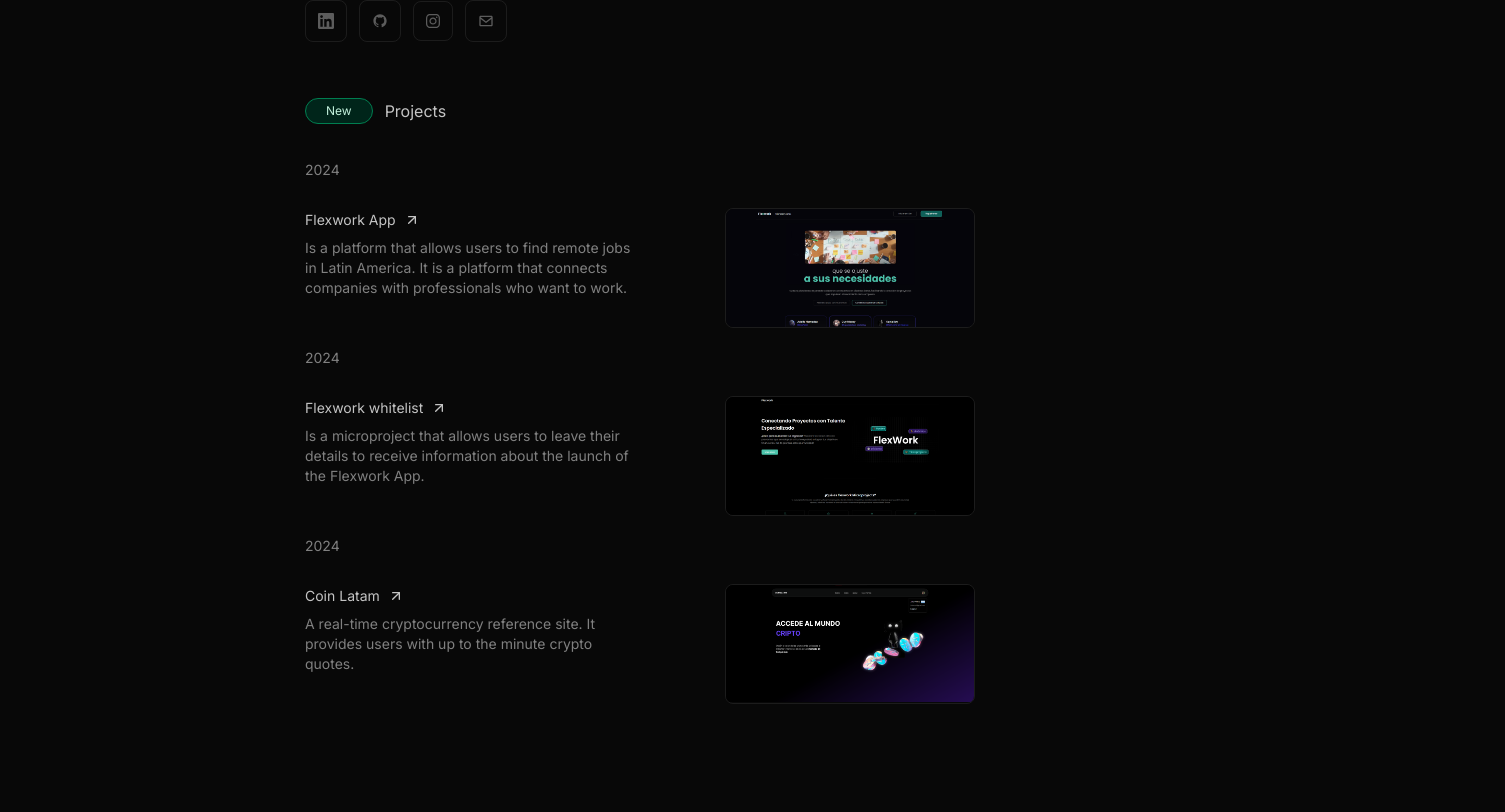
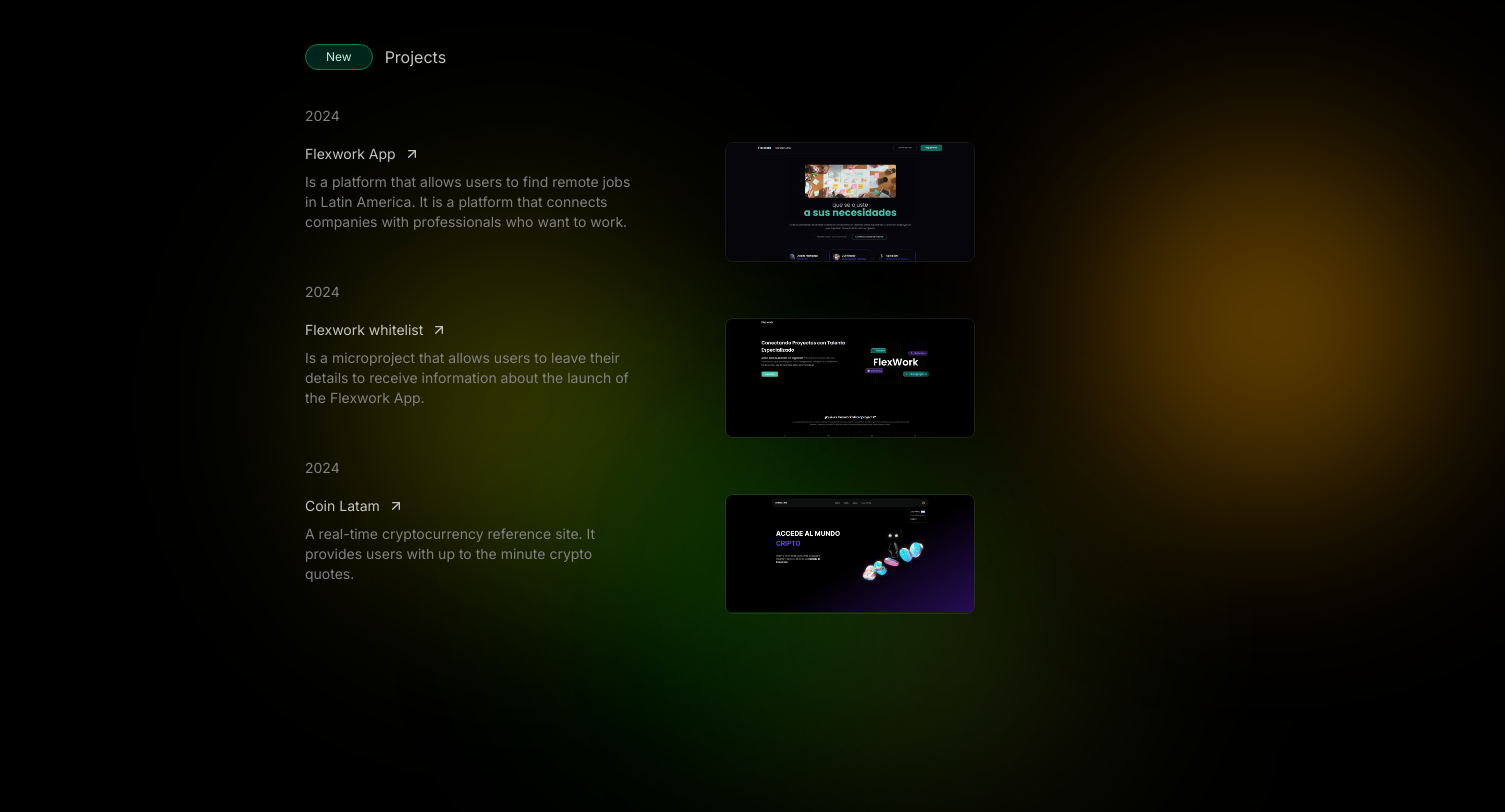
Before and after one commit to julianvidela/porfolio-2025, a Next.js app: page / in a window 1280 px wide. Shown: the part 428-1240 px from the top of the page, 1505 px wide, since content can reach past the window. Built offline with nearby package versions, Linux system fonts and the light colour scheme.

Commit message:
new background ready

```diff
--- a/src/app/atoms/backGround/BackGround.tsx
+++ b/src/app/atoms/backGround/BackGround.tsx
@@ -1,12 +1,31 @@
+// import React from 'react';
+// import './Background.css'; // Asegúrate de enlazar el archivo CSS
+
+// const Background: React.FC = () => {
+//   return (
+//     <div className="blur-bg">
+//       <div className="blur-circle circle-1"></div>
+//       <div className="blur-circle circle-2"></div>
+//       <div className="blur-circle circle-3"></div>
+//       <div className="blur-circle circle-4"></div>
+//     </div>
+//   );
+// };
+
+// export default Background;
+
 import React from 'react';
-import './Background.css'; // Asegúrate de enlazar el archivo CSS
+import './backGround.css';
 
 const Background: React.FC = () => {
   return (
-    <div className="bg-gradient">
-      <div className="bg-radial g1"></div>
-      <div className="bg-radial g2"></div>
-      <div className="bg-radial g3"></div>
+    <div className="background-container">
+      <div className="blur-bg">
+        <div className="blur-circle circle-1"></div>
+        <div className="blur-circle circle-2"></div>
+        <div className="blur-circle circle-3"></div>
+        <div className="blur-circle circle-4"></div>
+      </div>
     </div>
   );
 };
--- a/src/app/atoms/backGround/backGround.css
+++ b/src/app/atoms/backGround/backGround.css
@@ -1,32 +1,115 @@
-.bg-gradient {
-    position:fixed;
-    top: 0;
-    left: 0;
-    right: 0;
-    bottom: 0;
-    width: 100vw;
+/* body {
+  margin: 0;
+  padding: 0;
+  background: black;
   height: 100vh;
-    background: linear-gradient(180deg, #024, #000);
-    overflow: hidden;
-    pointer-events: none;
+
+}
+
+.blur-bg {
+  position: absolute;
+  width: 100%;
+  height: 100vh;
+  display: flex;
+  justify-content: center;
+  align-items: center;
   z-index: -1;
 }
 
-  .bg-gradient .g2 {
-    background: radial-gradient(circle at center, rgba(0, 0, 0, 0.6), transparent 70%);
-    top: -25%;
-    left: -25%;
+.blur-circle {
+  position: absolute;
+  width: 400px;
+  height: 400px;
+  background: radial-gradient(circle, rgba(255, 255, 0, 0.26), transparent);
+  filter: blur(100px);
+  border-radius: 50%;
 }
 
-  .bg-gradient .bg-radial {
-    position: absolute;
-    width: 150%;
-    height: 150%;
-    pointer-events: none;
+.circle-1 {
+  top: 20%;
+  left: 15%;
+  background: radial-gradient(circle, rgba(255, 255, 0, 0.322), transparent);
 }
 
-  .bg-gradient .g1,
-  .bg-gradient .g2,
-  .bg-gradient .g3 {
-    mix-blend-mode: overlay;
+.circle-2 {
+  bottom: 10%;
+  left: 25%;
+  background: radial-gradient(circle, rgba(0, 255, 0, 0.24), transparent);
 }
+
+.circle-3 {
+  bottom: 15%;
+  right: 20%;
+  background: radial-gradient(circle, rgba(0, 0, 255, 0.24), transparent);
+}
+
+.circle-4 {
+  top: 10%;
+  right: 15%;
+  background: radial-gradient(circle, rgba(255, 165, 0, 0.6), transparent);
+} */
+
+
+
+body {
+  margin: 0;
+  padding: 0;
+  background: black;
+  min-height: 100vh;
+}
+
+
+.background-container {
+  position: absolute;
+  top: 0;
+  left: 0;
+  width: 100%;
+  height: 100%;
+  z-index: -1;
+
+}
+.blur-bg {
+  position: absolute;
+  margin: auto;
+  width: 1200px;
+  height: 100%;
+  display: flex;
+  justify-content: center;
+  align-items: center;
+  z-index: -1;
+}
+
+
+.blur-circle {
+  position: absolute;
+  width: 400px;
+  height: 400px;
+  background: radial-gradient(circle, rgba(255, 255, 0, 0.26), transparent);
+  filter: blur(100px);
+  border-radius: 50%;
+}
+
+
+.circle-1 {
+  top: 20%;
+  left: 1%;
+  background: radial-gradient(circle, rgba(255, 255, 0, 0.322), transparent);
+}
+
+.circle-2 {
+  bottom: 10%;
+  left: 20%;
+  background: radial-gradient(circle, rgba(0, 255, 0, 0.24), transparent);
+}
+
+.circle-3 {
+  bottom: 1%;
+  right: 30%;
+  background: radial-gradient(circle, rgba(139, 165, 23, 0.24), transparent);
+}
+
+.circle-4 {
+  top: 10%;
+  right: 3%;
+  background: radial-gradient(circle, rgba(255, 165, 0, 0.6), transparent);
+}
--- a/src/app/components/about/About.tsx
+++ b/src/app/components/about/About.tsx
@@ -1,9 +1,11 @@
 /* eslint-disable react/no-unescaped-entities */
 import React from 'react'
-import { Tags } from '../headerSection/components/SocialMedia/Tags'
+import "./about.css"
 
 export const About = () => {
   return (
+    <>
+
     <div className='flex flex-col items-start'>
     <div className='font-normal text-sm mt-5'>
         <h2 className='text-[var(--text-color-secondary)]'>About</h2>
@@ -17,7 +19,8 @@
           Lorem ipsum, dolor sit amet consectetur adipisicing elit. Sint ipsa quibusdam saepe possimus eaque cum autem deleniti laudantium facilis minus!
         </p>
     </div>
-    <Tags/>
+
     </div>
+  </>
   )
 }
--- a/src/app/components/about/about.css
+++ b/src/app/components/about/about.css
@@ -0,0 +1,49 @@
+body {
+    margin: 0;
+    padding: 0;
+    background: black; /* Fondo principal */
+
+
+  }
+
+  .blur-bg {
+    position: relative;
+    width: 100%;
+    height: 100vh;
+    display: flex;
+    justify-content: center;
+    align-items: center;
+  }
+
+  .blur-circle {
+    position: absolute;
+    width: 400px;
+    height: 400px;
+    background: radial-gradient(circle, rgba(255, 255, 0, 0.7), transparent);
+    filter: blur(100px);
+    border-radius: 50%;
+  }
+
+  .circle-1 {
+    top: 20%;
+    left: 15%;
+    background: radial-gradient(circle, rgba(255, 255, 0, 0.8), transparent);
+  }
+
+  .circle-2 {
+    bottom: 10%;
+    left: 25%;
+    background: radial-gradient(circle, rgba(0, 255, 0, 0.7), transparent);
+  }
+
+  .circle-3 {
+    bottom: 15%;
+    right: 20%;
+    background: radial-gradient(circle, rgba(0, 0, 255, 0.8), transparent);
+  }
+
+  .circle-4 {
+    top: 10%;
+    right: 15%;
+    background: radial-gradient(circle, rgba(255, 165, 0, 0.6), transparent);
+  }
--- a/src/app/components/project/Projects.tsx
+++ b/src/app/components/project/Projects.tsx
@@ -1,41 +1,111 @@
+
+
+// import React from "react";
+// import "./project.css";
+// import { ProejectsLinks } from "./data/ProjectsData";
+// import Image from "next/image";
+// import icons from "@/common/assets/icons/_index";
+// import Link from "next/link";
+// import Background from "@/app/atoms/backGround/BackGround";
+
+// export const Projects = () => {
+//   return (
+//     <section className="mt-14 h-[50rem] relative">
+//       <div className="flex gap-3 items-center ">
+//         <div className="bg-green px-5 py-1 rounded-full">
+//           <p className="text-xs">New</p>
+//         </div>
+//         <h2 className="text-[var(--text-color-secondary)]">Projects</h2>
+//       </div>
+//       <div className="flex flex-col w-full justify-around items-center mt-7 gap-3">
+//         {ProejectsLinks.map((project) => (
+//           <>
+//             <div className="flex justify-start w-full">
+
+//               <p className="text-[var(--text-color-primary)] font-normal text-sm mt-2">
+//                 {project.year}
+//               </p>
+//             </div>
+//             <div
+//               key={project.id}
+//               className="flex justify-between items-center  w-full "
+//             >
+//               <div className="w-[50%] h-[100px]">
+//                 <h3 className="text-[var(--text-color-secondary)] text-sm flex items-center ">
+//                   <Link
+//                     href={`/projects/${project.id}`}
+
+//                     rel="noopener noreferrer"
+//                     className="hover:underline flex items-center gap-2 "
+//                   >
+//                     {project.name}
+
+//                     <img
+//                       src={icons.arrowUp}
+//                       alt="Arrow Up"
+//                       className="w-4 h-4"
+//                     />
+//                   </Link>
+//                 </h3>
+//                 <p className="text-[var(--text-color-primary)] font-normal text-sm mt-2">
+//                   {project.description}
+//                 </p>
+//               </div>
+//               <div className="w-[250px] h-[120px] border border-[var(--border-primary)] rounded-lg mt-4 overflow-hidden">
+//                 <Image
+//                   src={project.img}
+//                   alt={`${project.name} image`}
+//                   layout="responsive"
+//                   width={250}
+//                   height={120}
+//                   objectFit="cover"
+//                   quality={90}
+//                 />
+//               </div>
+//             </div>
+//           </>
+//         ))}
+//       </div>
+//     </section>
+//   );
+// };
 import React from "react";
 import "./project.css";
 import { ProejectsLinks } from "./data/ProjectsData";
 import Image from "next/image";
 import icons from "@/common/assets/icons/_index";
 import Link from "next/link";
+import Background from "@/app/atoms/backGround/BackGround";
 
 export const Projects = () => {
   return (
-    <section className="mt-14 h-[50rem]">
-      <div className="flex gap-3 items-center ">
+    <section className="mt-14 h-[45rem] min-h-screen relative">
+      {/* Fondo difuminado */}
+      <Background />
+
+      <div className="flex gap-3 items-center z-10 relative">
         <div className="bg-green px-5 py-1 rounded-full">
           <p className="text-xs">New</p>
         </div>
         <h2 className="text-[var(--text-color-secondary)]">Projects</h2>
       </div>
-      <div className="flex flex-col w-full justify-around items-center mt-7 gap-3">
+      <div className="flex flex-col w-full justify-around items-center mt-7 gap-3 z-10 relative">
         {ProejectsLinks.map((project) => (
-          <>
+          <div key={project.id} className="w-full">
             <div className="flex justify-start w-full">
               <p className="text-[var(--text-color-primary)] font-normal text-sm mt-2">
                 {project.year}
               </p>
             </div>
-            <div
-              key={project.id}
-              className="flex justify-between items-center  w-full "
-            >
+            <div className="flex justify-between items-center w-full">
               <div className="w-[50%] h-[100px]">
-                <h3 className="text-[var(--text-color-secondary)] text-sm flex items-center ">
+                <h3 className="text-[var(--text-color-secondary)] text-sm flex items-center">
                   <Link
                     href={`/projects/${project.id}`}
-
                     rel="noopener noreferrer"
-                    className="hover:underline flex items-center gap-2 "
+                    className="hover:underline flex items-center gap-2"
                   >
                     {project.name}
-
                     <img
                       src={icons.arrowUp}
                       alt="Arrow Up"
@@ -59,7 +129,7 @@
                 />
               </div>
             </div>
-          </>
+          </div>
         ))}
       </div>
     </section>
--- a/src/app/page.tsx
+++ b/src/app/page.tsx
@@ -1,4 +1,5 @@
 
+import Background from "./atoms/backGround/BackGround";
 import {About} from "./components/about/About";
 import { HeaderSection } from "./components/headerSection/HeaderSection";
 import { Projects } from "./components/project/Projects";
@@ -17,6 +18,7 @@
 
 
 
+
     </section>
   );
 }
--- a/src/pages/page.tsx
+++ b/src/pages/page.tsx
@@ -1,16 +1,17 @@
-import React from 'react'
-import ProjectDetails from './projects/[id]'
+
+// import React from 'react'
+// import ProjectDetails from './projects/[id]'
 
 
 
 
-const Page = () => {
-  return (
-    <div>
-        <ProjectDetails/>
 
-    </div>
-  )
-}
+// const Page = () => {
+//   return (
+//     <div>
+//         <ProjectDetails/>
+//     </div>
+//   )
+// }
 
-export default Page;
+// export default Page;
--- a/src/pages/projects/projects.css
+++ b/src/pages/projects/projects.css
@@ -5,6 +5,8 @@
 body{
     background:#080808;
 }
+
+
 
 h1{
     color: blueviolet;
--- a/tailwind.config.ts
+++ b/tailwind.config.ts
@@ -30,17 +30,20 @@
     "./src/components/**/*.{js,ts,jsx,tsx,mdx}",
     "./src/app/**/*.{js,ts,jsx,tsx,mdx}",
     "./src/styles/**/*.{css}",
-    // Asegúrate de que Tailwind procese archivos en cualquier otra carpeta que uses para tus componentes o archivos de estilo
-    "./src/**/*.{js,ts,jsx,tsx,mdx}",  // Esta línea garantiza que todos los archivos en 'src' sean procesados
+    "./src/**/*.{js,ts,jsx,tsx,mdx}",
   ],
   theme: {
     extend: {
+      fontFamily: {
+        inter: ["var(--font-inter)", "sans-serif"],
+        newsreader: ["var(--font-newsreader)", "serif"],
+      },
       colors: {
-        backgroundImage: {
-          'custom-gradient': 'linear-gradient(29deg, rgba(255,255,255,1) 0%, rgba(0,0,0,1) 25%)',
-        },
         background: "var(--background)",
         foreground: "var(--foreground)",
+      },
+      backgroundImage: {
+        "custom-gradient": "linear-gradient(29deg, rgba(255,255,255,1) 0%, rgba(0,0,0,1) 25%)",
       },
     },
   },
```
Also changed, not shown: src/pages/projects/[id].tsx (+8 -24 lines). Lines whose indentation alone changed are shown as unchanged.
